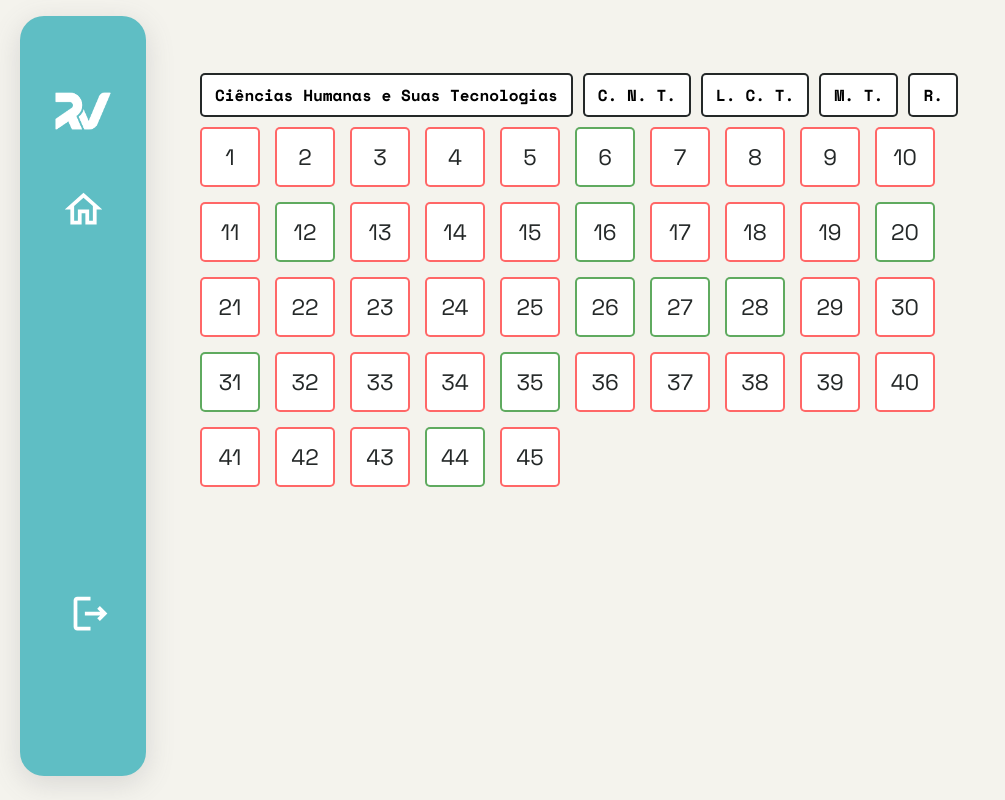
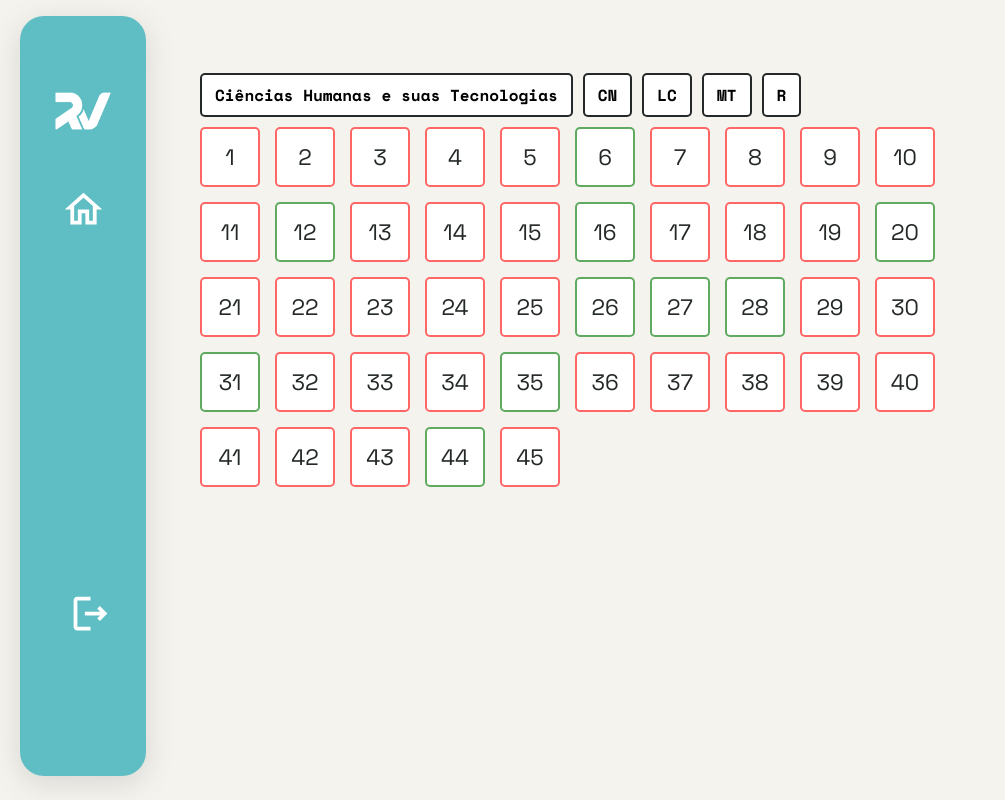
Before and after one commit to KeithFabre/rv, a React (Create React App) app: page /detalhes in a window 1280 px wide. Shown: the whole page, without its empty margins (0-1005 px from the left). Built offline with nearby package versions, Linux system fonts and the light colour scheme.

Commit message:
nomes mais limpos

```diff
--- a/src/components/QuestionGrid/QuestionGrid.js
+++ b/src/components/QuestionGrid/QuestionGrid.js
@@ -10,7 +10,7 @@ function QuestionGrid() {
     const [isCollapsed, setIsCollapsed] = useState(false);
 
     const location = useLocation();
-    const expandedExam = location.state?.expandedExam || 'C. H. T.';
+    const expandedExam = location.state?.expandedExam || 'CH';
 
     useEffect(() => {
         generateQuestions();
@@ -89,20 +89,20 @@ function QuestionGrid() {
     return (
         <div className="questions-container">
             <div className='exam-selector'>
-                <Link to="/detalhes" state={{ expandedExam: 'C. H. T.' }} className="no-link-style" onClick={handleLinkClick}>
-                    <div className='exam'>{expandedExam === 'C. H. T.' ? 'Ciências Humanas e Suas Tecnologias' : 'C. H. T.'}</div>
+                <Link to="/detalhes" state={{ expandedExam: 'CH' }} className="no-link-style" onClick={handleLinkClick}>
+                    <div className='exam'>{expandedExam === 'CH' ? 'Ciências Humanas e suas Tecnologias' : 'CH'}</div>
                 </Link>
-                <Link to="/detalhes" state={{ expandedExam: 'C. N. T.' }} className="no-link-style" onClick={handleLinkClick}>
-                    <div className='exam'>{expandedExam === 'C. N. T.' ? 'Ciências da Natureza e suas Tecnologias' : 'C. N. T.'}</div>
+                <Link to="/detalhes" state={{ expandedExam: 'CN' }} className="no-link-style" onClick={handleLinkClick}>
+                    <div className='exam'>{expandedExam === 'CN' ? 'Ciências da Natureza e suas Tecnologias' : 'CN'}</div>
                 </Link>
-                <Link to="/detalhes" state={{ expandedExam: 'L. C. T.' }} className="no-link-style" onClick={handleLinkClick}>
-                    <div className='exam'>{expandedExam === 'L. C. T.' ? 'Linguagens, Códigos e suas Tecnologias' : 'L. C. T.'}</div>
+                <Link to="/detalhes" state={{ expandedExam: 'LC' }} className="no-link-style" onClick={handleLinkClick}>
+                    <div className='exam'>{expandedExam === 'LC' ? 'Linguagens, Códigos e suas Tecnologias' : 'LC'}</div>
                 </Link>
-                <Link to="/detalhes" state={{ expandedExam: 'M. T.' }} className="no-link-style" onClick={handleLinkClick}>
-                    <div className='exam'>{expandedExam === 'M. T.' ? 'Matemática e suas Tecnologias' : 'M. T.'}</div>
+                <Link to="/detalhes" state={{ expandedExam: 'MT' }} className="no-link-style" onClick={handleLinkClick}>
+                    <div className='exam'>{expandedExam === 'MT' ? 'Matemática e suas Tecnologias' : 'MT'}</div>
                 </Link>
-                <Link to="/detalhes" state={{ expandedExam: 'R.' }} className="no-link-style" onClick={handleLinkClick}>
-                    <div className='exam'>{expandedExam === 'R.' ? 'Redação' : 'R.'}</div>
+                <Link to="/detalhes" state={{ expandedExam: 'R' }} className="no-link-style" onClick={handleLinkClick}>
+                    <div className='exam'>{expandedExam === 'R' ? 'Redação' : 'R'}</div>
                 </Link>
             </div>
 
--- a/src/pages/ExamDetails/ExamDetails.js
+++ b/src/pages/ExamDetails/ExamDetails.js
@@ -5,7 +5,7 @@ import QuestionGrid from '../../components/QuestionGrid/QuestionGrid';
 
 function ExamDetails() {
     const location = useLocation();
-    const expandedExam = location.state?.expandedExam || null;
+    // const expandedExam = location.state?.expandedExam || null;
 
     return (
         <div className='page-container'>
--- a/src/pages/Statistics/Statistics.js
+++ b/src/pages/Statistics/Statistics.js
@@ -31,35 +31,35 @@ function Statistics() {
                 <div className='card-container'>
                     <Link
                         to="/detalhes"
-                        state={{ expandedExam: 'C. H. T.' }}
+                        state={{ expandedExam: 'CH' }}
                         className="no-link-style"
                     >
                         <Card title="Ciências Humanas e suas Tecnologias" info="694,6" icon="groups"/>
                     </Link>
                     <Link
                         to="/detalhes"
-                        state={{ expandedExam: 'C. N. T.' }}
+                        state={{ expandedExam: 'CN' }}
                         className="no-link-style"
                     >
                         <Card title="Ciências da Natureza e suas Tecnologias" info="712,4" icon="bio"/>
                     </Link>
                     <Link
                         to="/detalhes"
-                        state={{ expandedExam: 'L. C. T.' }}
+                        state={{ expandedExam: 'LC' }}
                         className="no-link-style"
                     >
                         <Card title="Linguagens, Códigos e suas Tecnologias" info="650,1" icon="chat"/>
                     </Link>
                     <Link
                         to="/detalhes"
-                        state={{ expandedExam: 'M. T.' }}
+                        state={{ expandedExam: 'MT' }}
                         className="no-link-style"
                     >
                         <Card title="Matemática e suas Tecnologias" info="779,8" icon="functions"/>
                     </Link>
                     <Link
                         to="/detalhes"
-                        state={{ expandedExam: 'R.' }}
+                        state={{ expandedExam: 'R' }}
                         className="no-link-style"
                     >
                         <Card title="Redação" info="960,0" icon="create"/>
```
